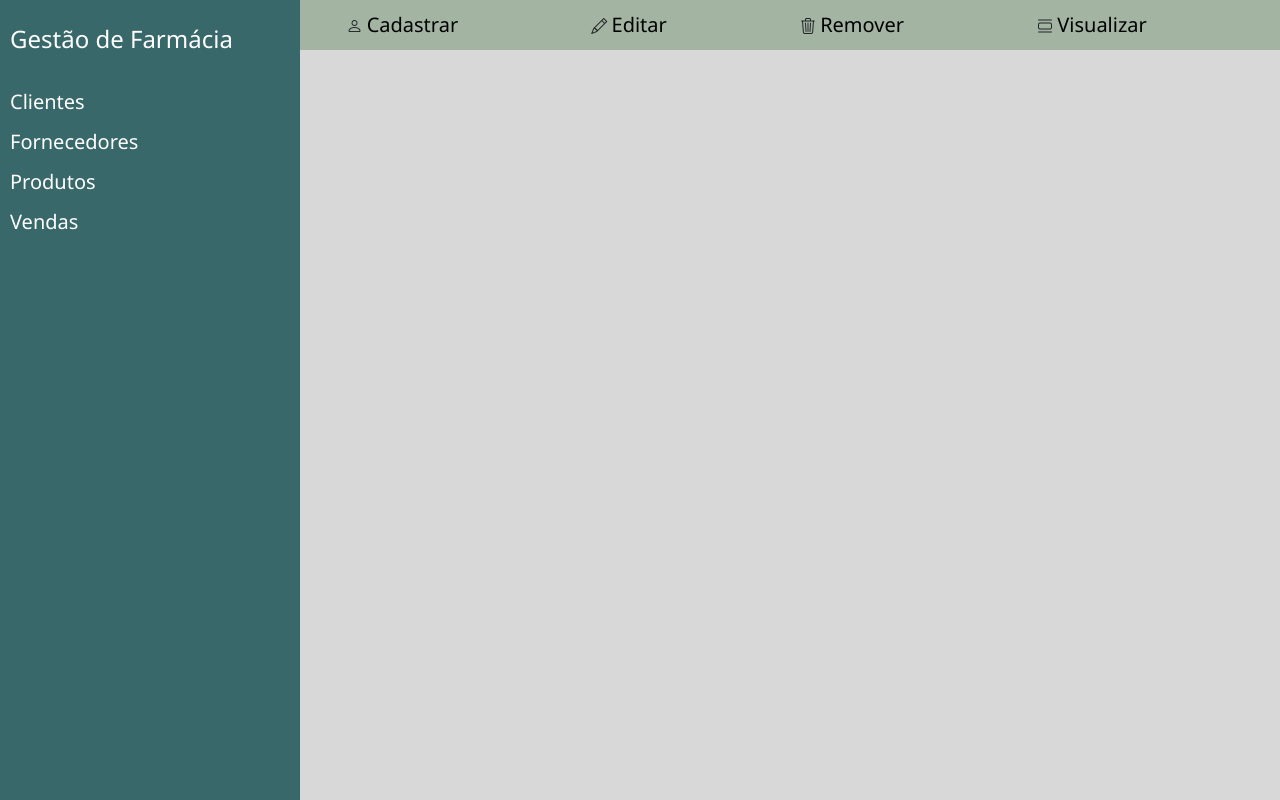
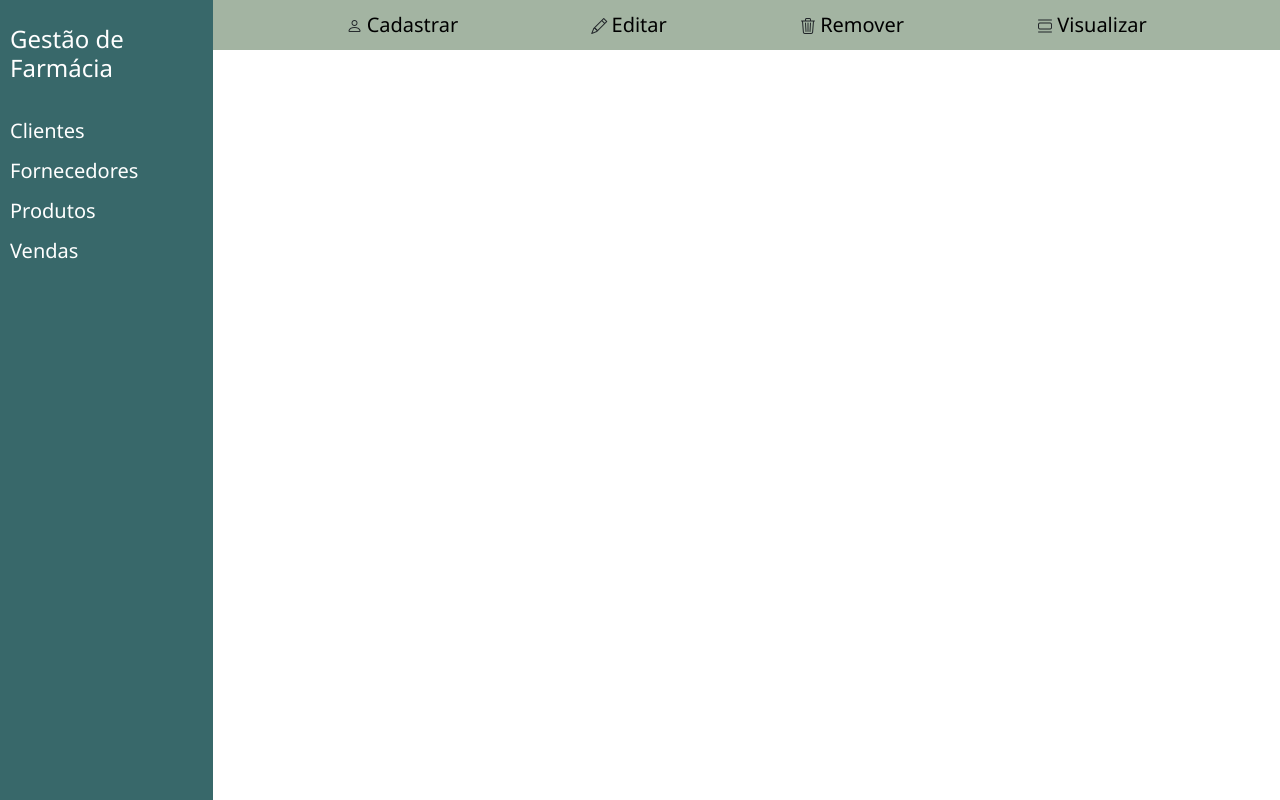
Before and after one commit to juliaborgess18/farmacia-les, a FastAPI app: page / in a window 1280 px wide. Run offline with FastAPI, Linux system fonts and the light colour scheme; some libraries are stand-ins or nearby versions.

Commit message:
hotfix: estilo.css

```diff
--- a/src/static/css/estilos.css
+++ b/src/static/css/estilos.css
@@ -3,11 +3,12 @@
 }
 
 body{
-  background-color: #d8d8d8;
+  /* background-color: #d8d8d8; */
+  background-color: white;
 }
 
 :root {
-  --sidebar-width: 300px;
+  --sidebar-width: auto;
   --sidebar-height: 100vh;
 }
 
@@ -55,8 +56,9 @@ body{
   display: inline-block;
   color: black;
   font-weight: 100;
-  background-color: #d8d8d8;
-  width: calc(var(--sidebar-width ) - 10px);
+  /* background-color: #d8d8d8; */
+  background-color: white;
+  width: 100%;
   height: 40px;
   border-radius: 5px 0px 0px 5px;
   padding-top: 5px;
```
